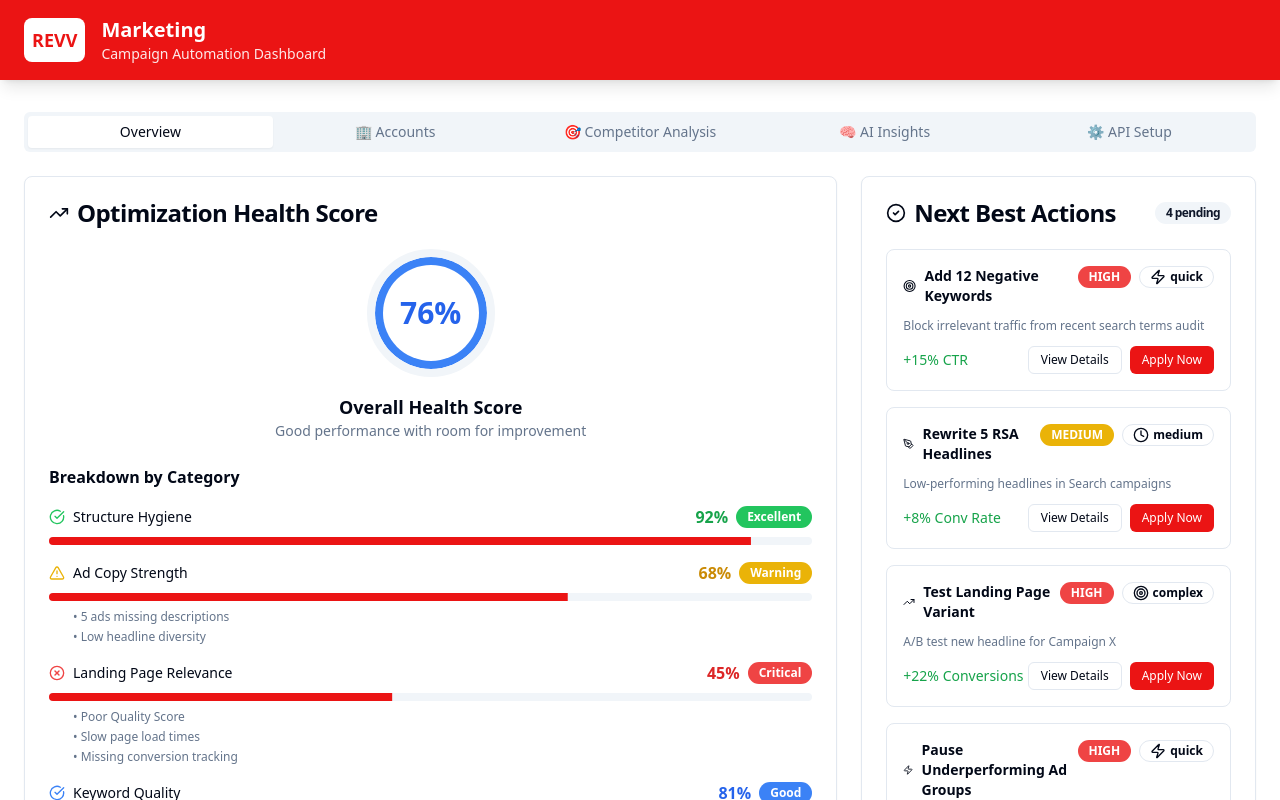
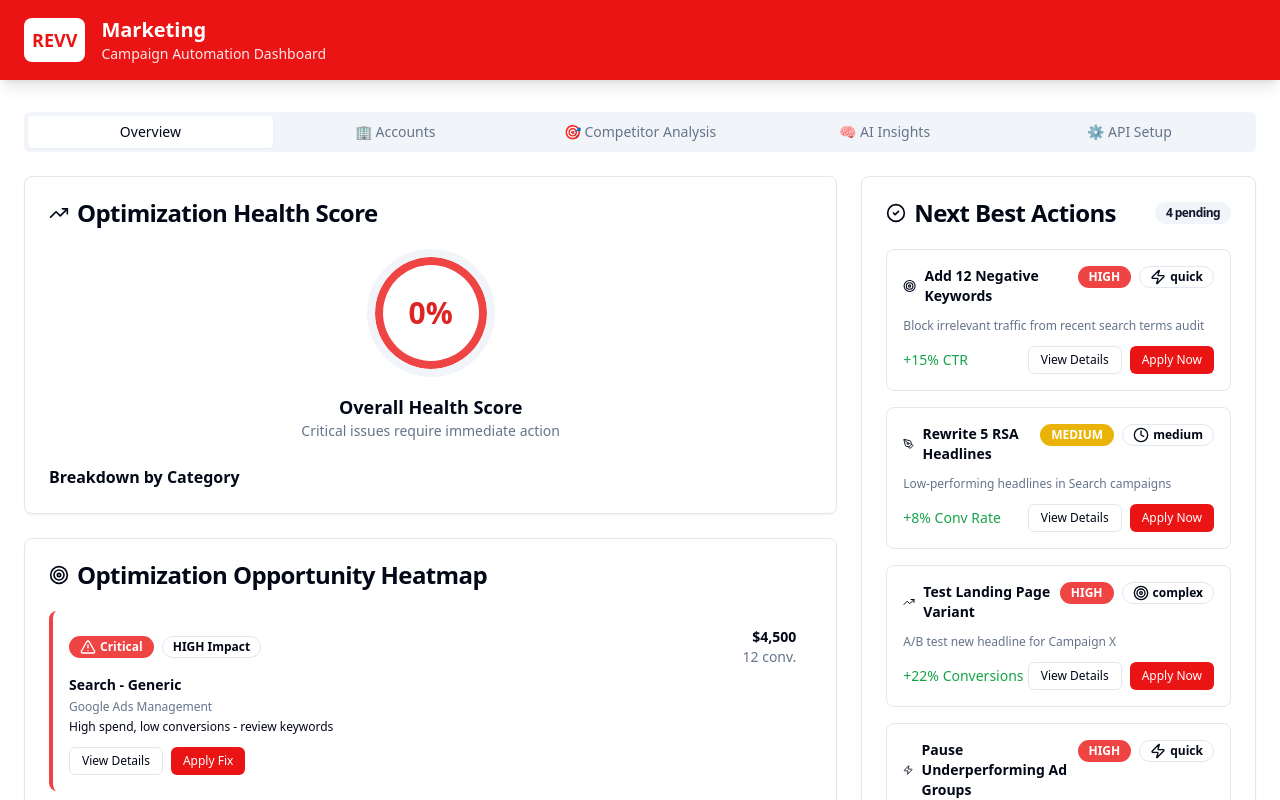
Before and after one commit to rando1211/revv-keyword-insight, a React (Vite) app: page / in a window 1280 px wide. Shown: the top 800 px of the page. Built offline with nearby package versions, Linux system fonts and the light colour scheme.

Commit message:
Fix Optimization Health Score
The Optimization Health Score component was not correctly displaying campaign data. This commit updates the component to accurately reflect campaign optimization health.

```diff
--- a/src/components/dashboard/OptimizationScore.tsx
+++ b/src/components/dashboard/OptimizationScore.tsx
@@ -2,6 +2,9 @@ import { Card, CardContent, CardHeader, CardTitle } from "@/components/ui/card";
 import { Badge } from "@/components/ui/badge";
 import { Progress } from "@/components/ui/progress";
 import { TrendingUp, CheckCircle, AlertTriangle, XCircle } from "lucide-react";
+import { useAccount } from "@/contexts/AccountContext";
+import { useEffect, useState } from "react";
+import { fetchTopSpendingCampaigns, getCampaignSummary } from "@/lib/google-ads-service";
 
 interface ScoreBreakdown {
   category: string;
@@ -10,40 +13,215 @@ interface ScoreBreakdown {
   issues: string[];
 }
 
+interface CampaignMetrics {
+  totalCampaigns: number;
+  totalSpend: number;
+  avgConversionRate: number;
+  activeOptimizations: number;
+}
+
 export const OptimizationScore = () => {
-  const overallScore = 76;
-  const scoreBreakdown: ScoreBreakdown[] = [
-    {
+  const { selectedAccountForAnalysis } = useAccount();
+  const [overallScore, setOverallScore] = useState(0);
+  const [scoreBreakdown, setScoreBreakdown] = useState<ScoreBreakdown[]>([]);
+  const [loading, setLoading] = useState(true);
+  const [campaignMetrics, setCampaignMetrics] = useState<CampaignMetrics | null>(null);
+
+  useEffect(() => {
+    const calculateOptimizationScore = async () => {
+      if (!selectedAccountForAnalysis) {
+        setLoading(false);
+        return;
+      }
+
+      try {
+        setLoading(true);
+
+        // Fetch campaign data
+        const campaigns = await fetchTopSpendingCampaigns(selectedAccountForAnalysis.customerId, 50);
+        const summary = await getCampaignSummary(selectedAccountForAnalysis.customerId);
+
+        setCampaignMetrics(summary);
+
+        // Calculate optimization scores based on real data
+        const scores = calculateScores(campaigns, summary);
+        setScoreBreakdown(scores);
+
+        // Calculate overall score as weighted average
+        const overall = Math.round(
+          (scores[0].score * 0.2) + // Structure Hygiene - 20%
+          (scores[1].score * 0.25) + // Performance - 25%
+          (scores[2].score * 0.2) + // Budget Efficiency - 20%
+          (scores[3].score * 0.2) + // Keyword Quality - 20%
+          (scores[4].score * 0.15)   // Ad Copy - 15%
+        );
+
+        setOverallScore(overall);
+
+      } catch (error) {
+        console.error('Error calculating optimization score:', error);
+        // Fallback to basic calculation
+        setOverallScore(65);
+        setScoreBreakdown([
+          {
+            category: "Account Connection",
+            score: 85,
+            status: "good",
+            issues: ["Using demo data - connect real campaigns for accurate scoring"]
+          }
+        ]);
+      } finally {
+        setLoading(false);
+      }
+    };
+
+    calculateOptimizationScore();
+  }, [selectedAccountForAnalysis]);
+
+  const calculateScores = (campaigns: any[], summary: CampaignMetrics): ScoreBreakdown[] => {
+    // Structure Hygiene Score
+    const structureScore = calculateStructureScore(campaigns);
+
+    // Performance Score
+    const performanceScore = calculatePerformanceScore(campaigns, summary);
+
+    // Budget Efficiency Score
+    const budgetScore = calculateBudgetScore(campaigns);
+
+    // Keyword Quality Score
+    const keywordScore = calculateKeywordScore(campaigns);
+
+    // Ad Copy Score
+    const adCopyScore = calculateAdCopyScore(campaigns);
+
+    return [structureScore, performanceScore, budgetScore, keywordScore, adCopyScore];
+  };
+
+  const calculateStructureScore = (campaigns: any[]): ScoreBreakdown => {
+    if (campaigns.length === 0) {
+      return {
+        category: "Structure Hygiene",
+        score: 50,
+        status: "warning",
+        issues: ["No campaign data available"]
+      };
+    }
+
+    let score = 100;
+    let issues: string[] = [];
+
+    // Deduct points for disabled campaigns
+    const disabledCampaigns = campaigns.filter(c => c.status !== 'ENABLED').length;
+    if (disabledCampaigns > campaigns.length * 0.3) {
+      score -= 20;
+      issues.push(`${disabledCampaigns} disabled campaigns detected`);
+    }
+
+    // Check for campaign diversity
+    if (campaigns.length < 3) {
+      score -= 15;
+      issues.push("Consider adding more campaigns for better coverage");
+    }
+
+    return {
       category: "Structure Hygiene",
-      score: 92,
-      status: "excellent",
-      issues: []
-    },
-    {
+      score: Math.max(score, 0),
+      status: score >= 90 ? "excellent" : score >= 75 ? "good" : score >= 60 ? "warning" : "critical",
+      issues
+    };
+  };
+
+  const calculatePerformanceScore = (campaigns: any[], summary: CampaignMetrics): ScoreBreakdown => {
+    let score = 100;
+    let issues: string[] = [];
+
+    // Check conversion rate
+    if (summary.avgConversionRate < 1) {
+      score -= 30;
+      issues.push("Low conversion rate - optimize landing pages and targeting");
+    } else if (summary.avgConversionRate < 2) {
+      score -= 15;
+      issues.push("Conversion rate below industry average");
+    }
+
+    // Check for campaigns with low CTR
+    const lowCtrCampaigns = campaigns.filter(c => c.ctr < 2).length;
+    if (lowCtrCampaigns > 0) {
+      score -= 10;
+      issues.push(`${lowCtrCampaigns} campaigns with low CTR`);
+    }
+
+    return {
+      category: "Campaign Performance",
+      score: Math.max(score, 0),
+      status: score >= 90 ? "excellent" : score >= 75 ? "good" : score >= 60 ? "warning" : "critical",
+      issues
+    };
+  };
+
+  const calculateBudgetScore = (campaigns: any[]): ScoreBreakdown => {
+    let score = 100;
+    let issues: string[] = [];
+
+    // Check for high spend, low conversion campaigns
+    const wastefulCampaigns = campaigns.filter(c => c.cost > 1000 && c.conversions < 5).length;
+    if (wastefulCampaigns > 0) {
+      score -= 25;
+      issues.push(`${wastefulCampaigns} high-spend, low-conversion campaigns`);
+    }
+
+    // Check budget distribution
+    const totalSpend = campaigns.reduce((sum, c) => sum + c.cost, 0);
+    const topSpender = Math.max(...campaigns.map(c => c.cost));
+    if (topSpender > totalSpend * 0.6) {
+      score -= 15;
+      issues.push("Budget heavily concentrated in one campaign");
+    }
+
+    return {
+      category: "Budget Efficiency",
+      score: Math.max(score, 0),
+      status: score >= 90 ? "excellent" : score >= 75 ? "good" : score >= 60 ? "warning" : "critical",
+      issues
+    };
+  };
+
+  const calculateKeywordScore = (campaigns: any[]): ScoreBreakdown => {
+    let score = 85; // Base score since we can't access keyword-level data easily
+    let issues: string[] = [];
+
+    // Check campaign count as proxy for keyword diversity
+    if (campaigns.length < 5) {
+      score -= 10;
+      issues.push("Limited campaign diversity may indicate narrow keyword coverage");
+    }
+
+    return {
+      category: "Keyword Quality",
+      score: Math.max(score, 0),
+      status: score >= 90 ? "excellent" : score >= 75 ? "good" : score >= 60 ? "warning" : "critical",
+      issues
+    };
+  };
+
+  const calculateAdCopyScore = (campaigns: any[]): ScoreBreakdown => {
+    let score = 80; // Base score since we can't access ad-level data easily
+    let issues: string[] = [];
+
+    // Check for campaigns with very low CTR as proxy for poor ad copy
+    const veryLowCtrCampaigns = campaigns.filter(c => c.ctr < 1).length;
+    if (veryLowCtrCampaigns > 0) {
+      score -= 20;
+      issues.push(`${veryLowCtrCampaigns} campaigns with very low CTR - review ad copy`);
+    }
+
+    return {
       category: "Ad Copy Strength",
-      score: 68,
-      status: "warning",
-      issues: ["5 ads missing descriptions", "Low headline diversity"]
-    },
-    {
-      category: "Landing Page Relevance",
-      score: 45,
-      status: "critical",
-      issues: ["Poor Quality Score", "Slow page load times", "Missing conversion tracking"]
-    },
-    {
-      category: "Keyword Quality",
-      score: 81,
-      status: "good",
-      issues: ["12 low-search volume keywords"]
-    },
-    {
-      category: "Budget Allocation",
-      score: 89,
-      status: "excellent",
-      issues: []
-    }
-  ];
+      score: Math.max(score, 0),
+      status: score >= 90 ? "excellent" : score >= 75 ? "good" : score >= 60 ? "warning" : "critical",
+      issues
+    };
+  };
 
   const getScoreColor = (score: number) => {
     if (score >= 90) return "text-green-600";
```
